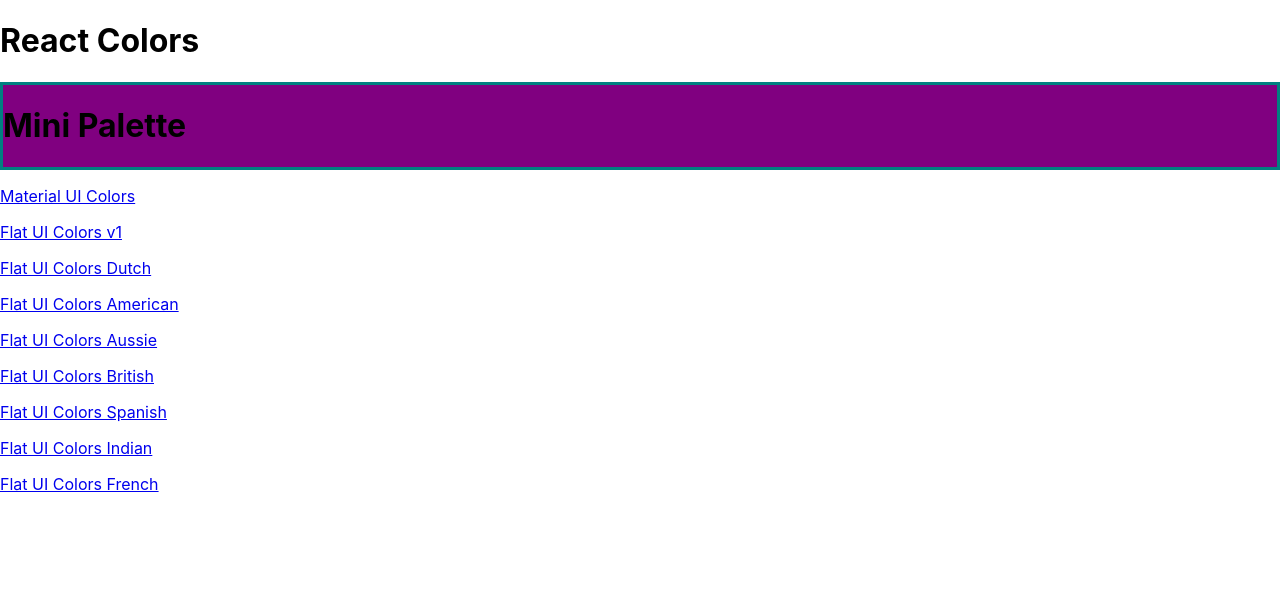
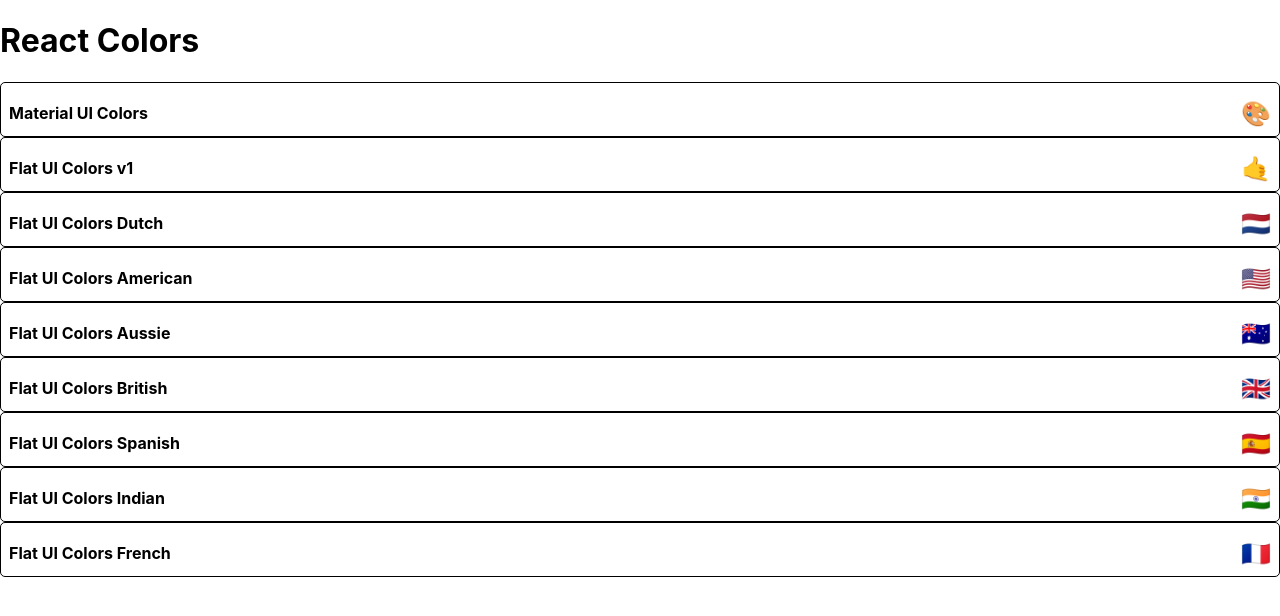
Before and after one commit to zenakent/color-app, a React (Create React App) app: page / in a window 1280 px wide. Shown: the top 616 px of the page. Built offline with nearby package versions, Linux system fonts and the light colour scheme.

Commit message:
started styling mini-palette

```diff
--- a/src/component/MiniPalette.jsx
+++ b/src/component/MiniPalette.jsx
@@ -2,17 +2,44 @@
 import { withStyles } from '@material-ui/styles';
 
 const styles = {
-	main: {
-		backgroundColor: 'purple',
-		border: '3px solid teal'
+	root: {
+		backgroundColor: 'white',
+		border: '1px solid black',
+		borderRadius: '5px',
+		padding: '0.5rem',
+		position: 'relative',
+		overflow: 'hidden',
+		'&:hover': {
+			cursor: 'pointer'
+		}
+	},
+	colors: {
+		backgroundColor: 'gray'
+	},
+	title: {
+		display: 'flex',
+		justifyContent: 'space-between',
+		alignItems: 'center',
+		margin: '0',
+		color: 'black',
+		paddingTop: '0.5rem',
+		fontSize: '1rem',
+		position: 'relative'
+	},
+	emoji: {
+		marginLeft: '0.5rem',
+		fontSize: '1.5rem'
 	}
 };
 
 function MiniPalette(props) {
-	const { classes } = props;
+	const { classes, paletteName, emoji } = props;
 	return (
-		<div className={classes.main}>
-			<h1>Mini Palette</h1>
+		<div className={classes.root}>
+			<div className={classes.colors} />
+			<h5 className={classes.title}>
+				{paletteName} <span className={classes.emoji}>{emoji}</span>
+			</h5>
 		</div>
 	);
 }
--- a/src/component/PaletteList.jsx
+++ b/src/component/PaletteList.jsx
@@ -9,12 +9,7 @@
 		return (
 			<div>
 				<h1>React Colors</h1>
-				<MiniPalette />
-				{palettes.map((palette, idx) => (
-					<p key={idx}>
-						<Link to={`/palette/${palette.id}`}>{palette.paletteName}</Link>
-					</p>
-				))}
+				{palettes.map((palette, idx) => <MiniPalette {...palette} key={idx} />)}
 			</div>
 		);
 	}
```
